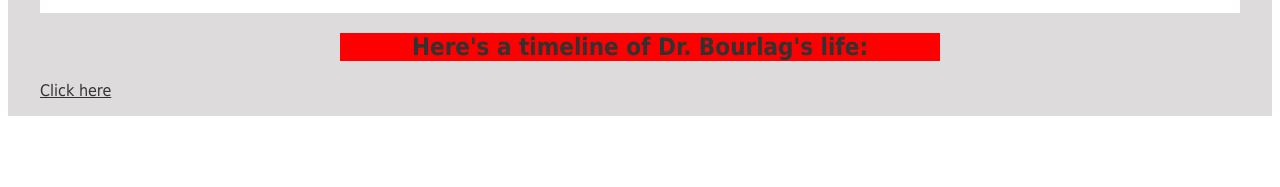
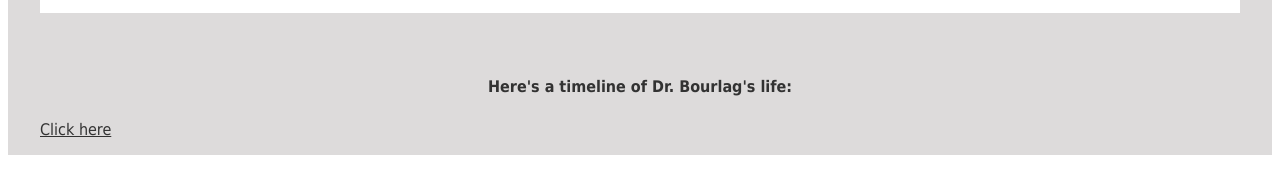
Before and after one commit to DanielHadi/freeCodeCampWebDev2_Project, a plain HTML site: page index.html in a window 1280 px wide. Shown: the part 986-1173 px from the top of the page. Before the commit the page ends 1134 px from the top, so only its background shows below. Drawn offline with Linux system fonts and the light colour scheme.

Commit message:
Memperbaiki tipe elemen dan font yang dibold

```diff
--- a/index.html
+++ b/index.html
@@ -16,7 +16,7 @@
           <figcaption id="img-caption">Dr. Norman Borlaug, third from the left, trains biologists in Mexico on how to increase wheat yields - part of his life-long war on hunger.</figcaption>
         </div>
         <div id="tribute-info">
-          <h2>Here's a timeline of Dr. Bourlag's life:</h2>
+          <p>Here's a timeline of Dr. Bourlag's life:</p>
         </div>
         <a id="tribute-link" href="" target="_blank">Click here</a>
       </div>
--- a/styles.css
+++ b/styles.css
@@ -31,6 +31,7 @@ img{
 #img-div{
     background-color: white;
     padding-bottom: 1rem;
+    margin-bottom: 4rem;
 }
 
 #img-caption {
@@ -42,10 +43,14 @@ img{
 }
 
 #tribute-info{
-    background-color: red;
     text-align: center;
-    max-width: 50%;
+    max-width: 500px;
     margin: 0 auto;
+}
+
+#tribute-info > p{
+
+    font-weight: bold;
 }
 
 .container {
```
